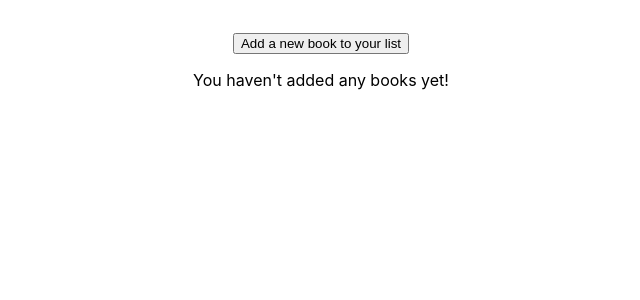
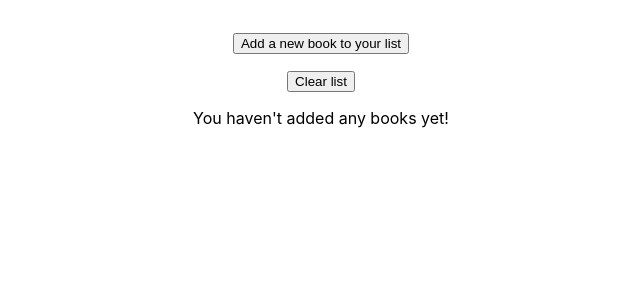
Before and after one commit to kardoso/Book-Time, a React (Create React App) app: page / in a window 1280 px wide. Shown: the top 300 px of the page, without its empty margins (319-959 px from the left). Built offline with nearby package versions, Linux system fonts and the light colour scheme; the HTML template or start-up script is replaced by a standard one.

Commit message:
feat: Create button to remove all books

```diff
--- a/src/App.js
+++ b/src/App.js
@@ -16,6 +16,11 @@ class App extends Component {
     this.setState({
       inputNewBook: true
     })
+  }
+
+  handleClearList() {
+    localStorage.removeItem('books')
+    window.location.reload(false)
   }
 
   handleCancel = () => {
@@ -78,6 +83,7 @@ class App extends Component {
         (
           <div id="main-container">
             <p><button onClick={() => this.handleNewBook()}>Add a new book to your list</button></p>
+            <p><button onClick={() => this.handleClearList()}>Clear list</button></p>
             {ShowBooks()}
           </div>
         )
```
